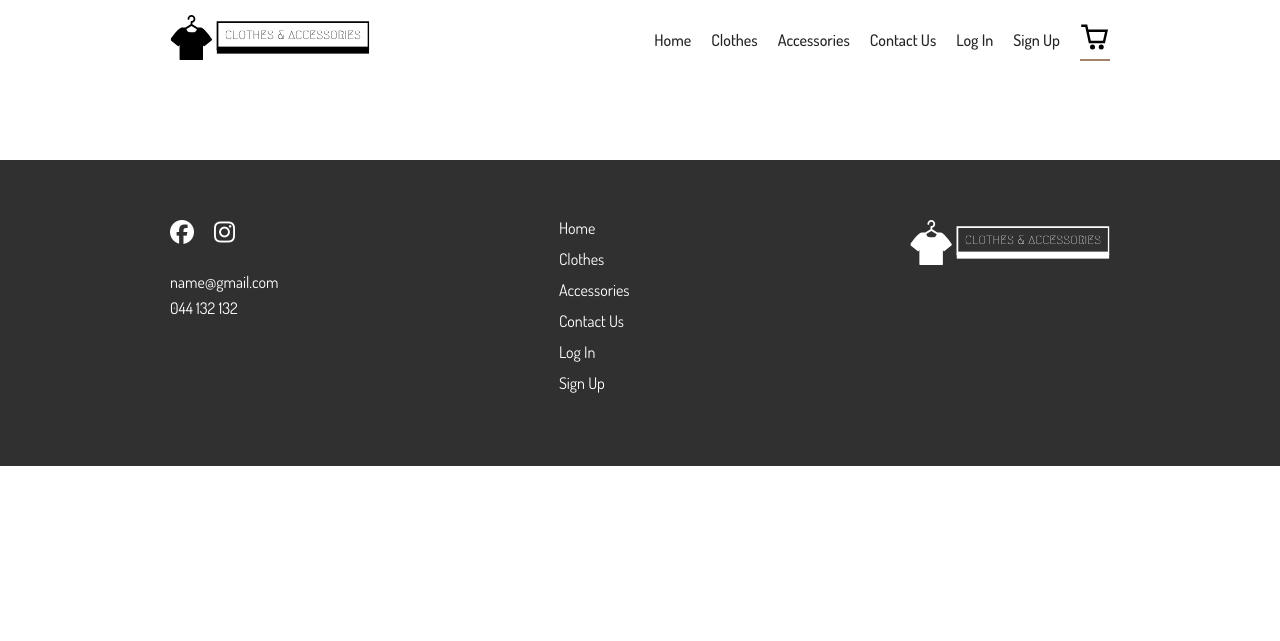
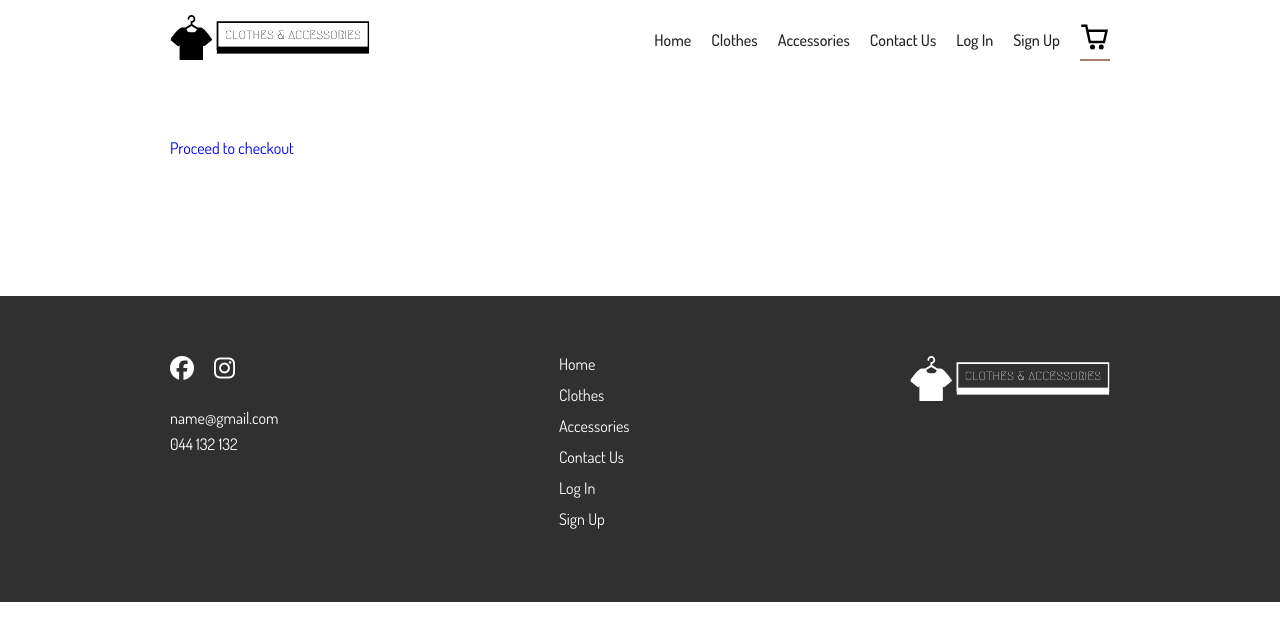
Before and after one commit to AltinDurakuu/clothes_accessories, a PHP site: page /pages/cart.php in a window 1280 px wide. Shown: the top 641 px of the page. Run offline with PHP 8.4, Linux system fonts and the light colour scheme; some libraries are stand-ins or nearby versions.

Commit message:
checkout

```diff
--- a/frontend/pages/cart.php
+++ b/frontend/pages/cart.php
@@ -56,6 +56,12 @@ require_once 'database.php';
       </div>
     </header>
     <main class="full-block">
+    <section class="products-section products-accessories full-block" id="on-sale">
+        <div class="container">
+          <div class="">
+            <a href="checkout.php">Proceed to checkout</a>
+        </div>
+      </section>
       <section class="products-section products-accessories full-block" id="on-sale">
         <div class="container">
           <div class="grid-container" id="cart_grid">
--- a/frontend/pages/jsfunctions/cart.js
+++ b/frontend/pages/jsfunctions/cart.js
@@ -31,7 +31,9 @@ $(document).ready(function () {
     }
   }
 
-  $(document).on("click", ".add-to-cart", function() {
+  $(document).on("click", ".add-to-cart", function(event) {
+    event.preventDefault();
+
     var $productItem = $(this).closest(".product-item");
 
     // Find the index of the product item
```
Also changed, not shown: frontend/pages/jsfunctions/additems.js (+7 -0 lines), frontend/pages/checkout.php (added).
